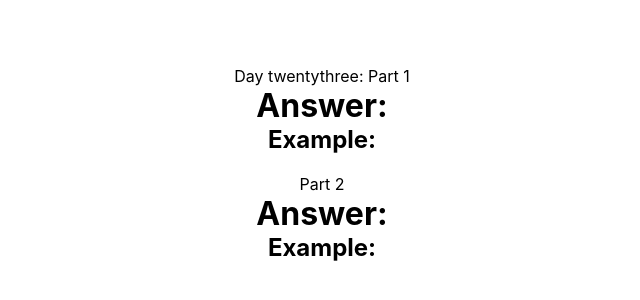
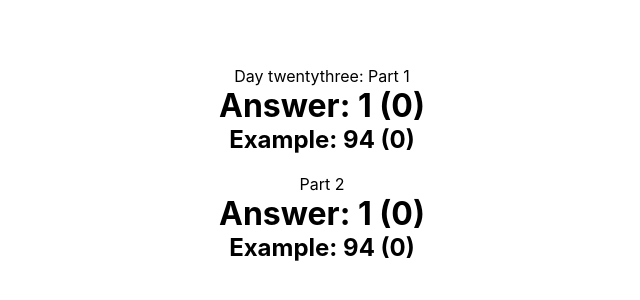
Before and after one commit to Sebastian-Rosenblad/aoc-2023, a React (Create React App) app: page / in a window 1280 px wide. Shown: the part 226-526 px from the top of the page, without its empty margins (318-958 px from the left). Built offline with nearby package versions, Linux system fonts and the light colour scheme.

Commit message:
Day 23 part 1

```diff
--- a/src/days/DayTwentythree/DayTwentythree.tsx
+++ b/src/days/DayTwentythree/DayTwentythree.tsx
@@ -1,19 +1,96 @@
 import { dayTwentythreeData } from './data';
 import { dayTwentythreeExample } from './example_data';
+
+interface TrailM {
+  id: string;
+  start: CoordM;
+  end: CoordM;
+  length: number;
+  splits: Array<CoordM>;
+  splitTrails: Array<TrailM>;
+}
+interface TrailStartM {
+  from: CoordM;
+  start: CoordM;
+}
+interface TreckM {
+  trails: Array<TrailM>;
+  complete: boolean;
+}
+interface CoordM {
+  x: number;
+  y: number;
+}
 
 function DayTwentythree() {
   const data: Array<string> = dayTwentythreeData.split(/\r?\n/);
   const exampleData: Array<string> = dayTwentythreeExample.split(/\r?\n/);
 
   /**
-   * Part 1: time 00:00:00 - rank 0000
+   * Part 1: time     >24h - rank 17155
    * Part 2: time 00:00:00 - rank 0000
    */
 
   function calculate(a: Array<string>, partOne: boolean): string {
-    if (partOne)
-      return "";
-    return "";
+    const time: number = Date.now();
+    const map: Array<Array<string>> = a.map(line => line.split(""));
+    const start: number = map[0].indexOf(".");
+    let trails: Array<TrailM> = [], starts: Array<TrailStartM> = [{ from: { x: start, y: 0 }, start: { x: start, y: 1 } }];
+    while (starts.length > 0) {
+      const origin: TrailStartM | undefined = starts.shift();
+      if (origin !== undefined && !trails.find(trail => Equals(trail.start, origin.start))) {
+        const newTrail: TrailM = FindTrail(origin.from, origin.start, trails.length, map);
+        trails.push(newTrail);
+        newTrail.splits.forEach(split => starts.push({ from: newTrail.end, start: split }));
+      }
+    }
+    trails.forEach(trail => trail.splitTrails = trail.splits.map(coord =>  trails.find(t => Equals(t.start, coord)) || { id: "-1" } as TrailM).filter(t => t.id !== "-1"));
+    let trecks: Array<TreckM> = [{ trails: [trails[0]], complete: false }];
+    while (trecks.find(treck => !treck.complete)) {
+      let treck: TreckM | undefined = trecks.find(t => !t.complete);
+      if (treck !== undefined) {
+        let splits: Array<TrailM> = treck.trails[treck.trails.length - 1].splitTrails;
+        if (splits.length === 0) treck.complete = true;
+        else {
+          for (let i = 1; i < splits.length; i++) {
+            trecks.push({
+              trails: [...treck.trails, splits[i]],
+              complete: false
+            });
+          }
+          treck.trails.push(splits[0]);
+        }
+      }
+    }
+    return Math.max(...trecks.map(treck => treck.trails.reduce((a, b) => a + b.length, 0))) + " (" + (Date.now() - time) + ")";
+  }
+  function FindTrail(from: CoordM, start: CoordM, index: number, map: Array<Array<string>>): TrailM {
+    let walked: Array<CoordM> = [from], nexts: Array<CoordM> = [start];
+    while (nexts.length === 1) {
+      const next: CoordM = nexts[0];
+      nexts = [];
+      for (let i = 0; i < 4; i++) {
+        const test: CoordM = { x: next.x + (2 - i) % 2, y: next.y + (i - 1) % 2 };
+        if (Equals(test, walked[walked.length - 1])) continue;
+        if (test.y >= map.length) continue;
+        if (map[test.y][test.x] === "#") continue;
+        if (map[test.y][test.x] === ">" && i !== 1) continue;
+        if (map[test.y][test.x] === "v" && i !== 2) continue;
+        nexts.push(test);
+      }
+      walked.push(next);
+    }
+    return {
+      id: index.toString(),
+      start: start,
+      end: walked[walked.length - 1],
+      length: walked.length - 1,
+      splits: nexts,
+      splitTrails: []
+    };
+  }
+  function Equals(a: CoordM, b: CoordM): boolean {
+    return a.x === b.x && a.y === b.y;
   }
 
   return (
--- a/src/days/DayTwentythree/example_data.ts
+++ b/src/days/DayTwentythree/example_data.ts
@@ -1 +1,23 @@
-export const dayTwentythreeExample:string=``;
+export const dayTwentythreeExample:string=`#.#####################
+#.......#########...###
+#######.#########.#.###
+###.....#.>.>.###.#.###
+###v#####.#v#.###.#.###
+###.>...#.#.#.....#...#
+###v###.#.#.#########.#
+###...#.#.#.......#...#
+#####.#.#.#######.#.###
+#.....#.#.#.......#...#
+#.#####.#.#.#########v#
+#.#...#...#...###...>.#
+#.#.#v#######v###.###v#
+#...#.>.#...>.>.#.###.#
+#####v#.#.###v#.#.###.#
+#.....#...#...#.#.#...#
+#.#########.###.#.#.###
+#...###...#...#...#.###
+###.###.#.###v#####v###
+#...#...#.#.>.>.#.>.###
+#.###.###.#.###.#.#v###
+#.....###...###...#...#
+#####################.#`;
```
